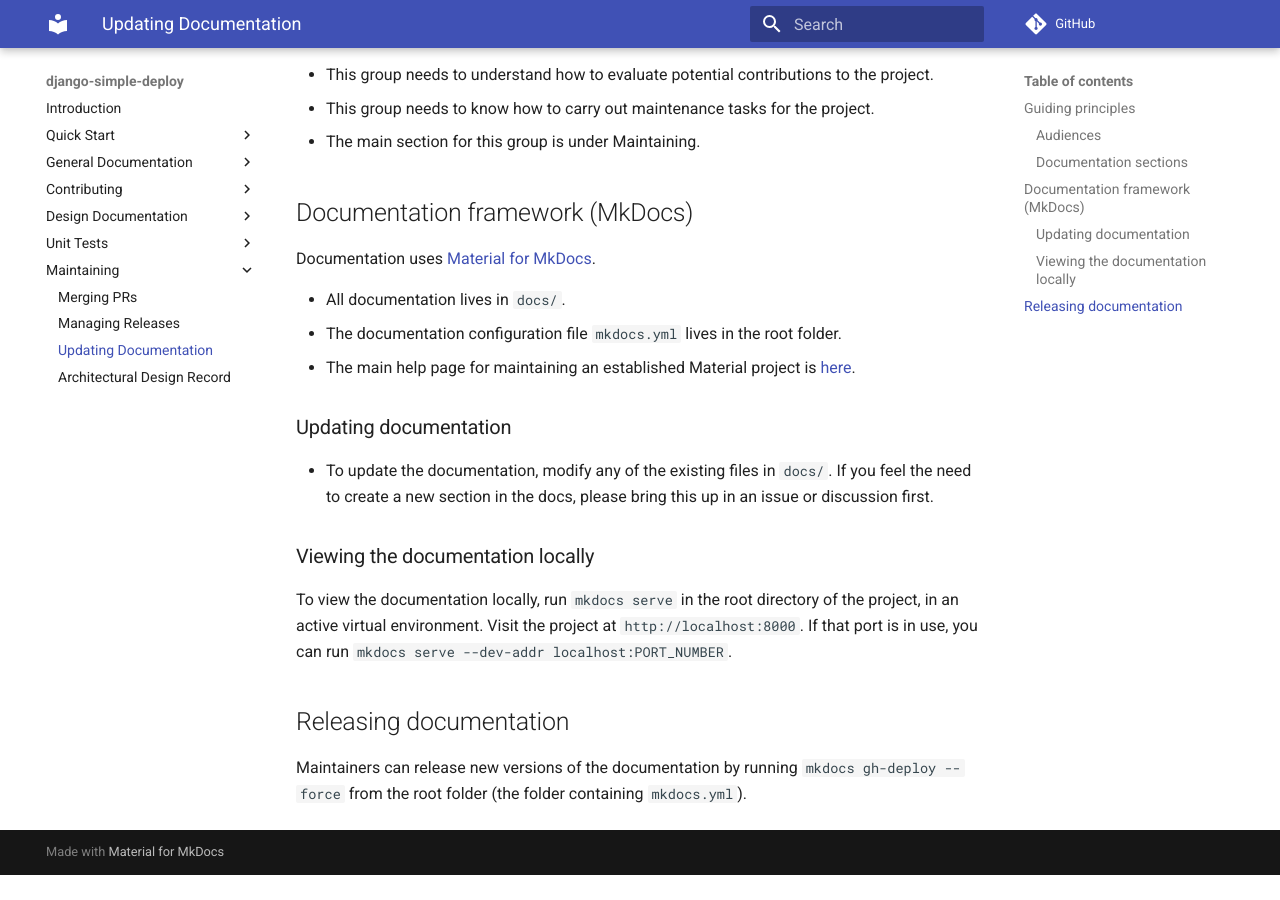
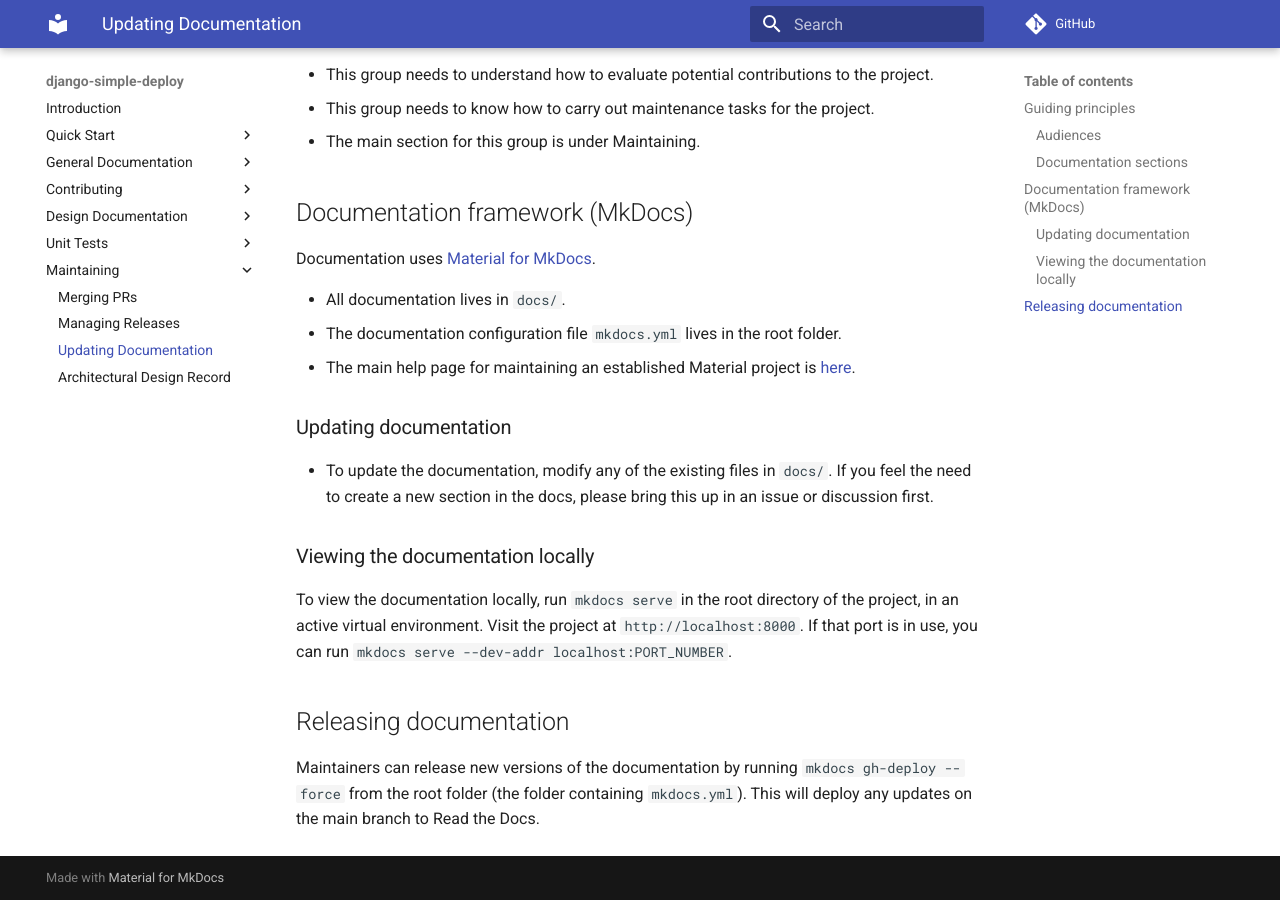
Before and after one commit to ehmatthes/django-simple-deploy, an MkDocs documentation site: the page built from docs/maintaining/updating_docs.md, in a window 1280 px wide and 900 px high, scrolled down 1190 px. Built offline with MkDocs 1.6.1 and Material for MkDocs 9.7.7, drawn with Linux system fonts in a browser that asks for light colours; comment, search, counter and statistics services are not loaded; before the commit the page ends 2065 px from its top, so only the background shows below that.

Commit message:
Updated note about maintaining docs.

```diff
--- a/docs/maintaining/updating_docs.md
+++ b/docs/maintaining/updating_docs.md
@@ -61,4 +61,4 @@ To view the documentation locally, run `mkdocs serve` in the root directory of t
 
 ## Releasing documentation
 
-Maintainers can release new versions of the documentation by running `mkdocs gh-deploy --force` from the root folder (the folder containing `mkdocs.yml`).
+Maintainers can release new versions of the documentation by running `mkdocs gh-deploy --force` from the root folder (the folder containing `mkdocs.yml`). This will deploy any updates on the main branch to Read the Docs.
```
